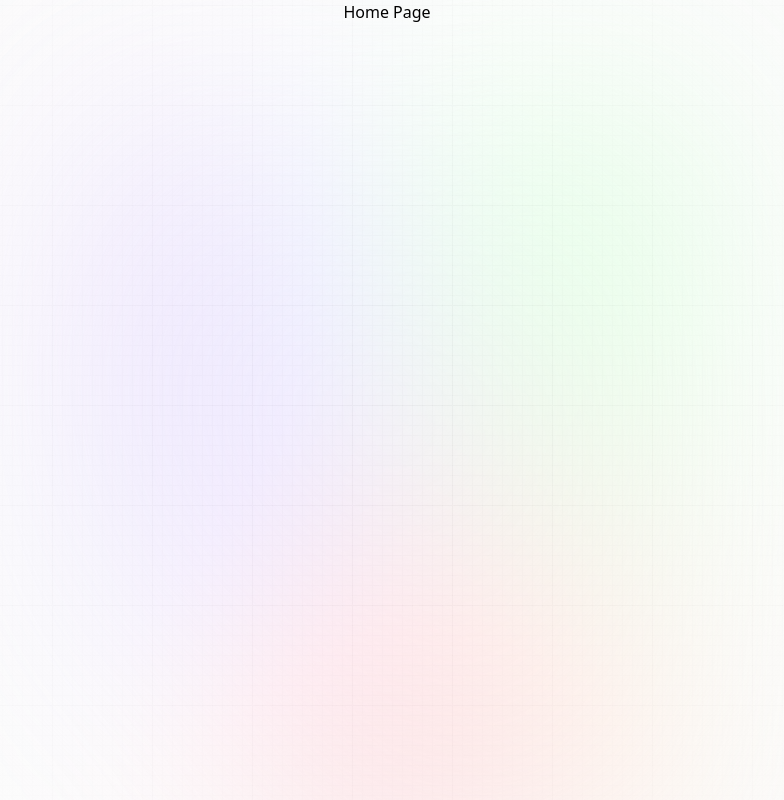
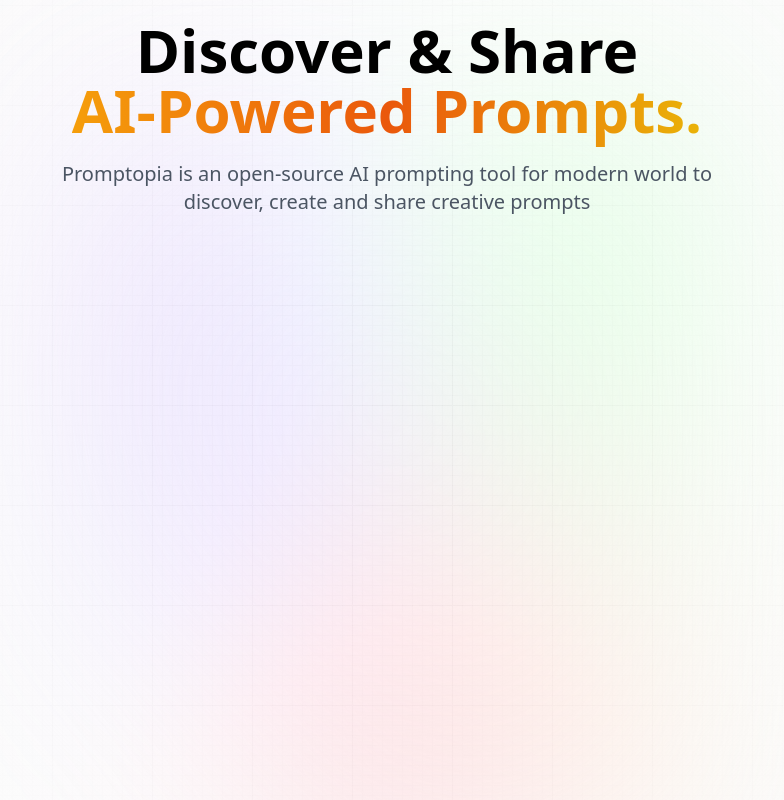
Before and after one commit to NadeemRza/promptopia-clone, a Next.js app: page / in a window 1280 px wide. Shown: the whole page, without its empty margins (253-1037 px from the left). Built offline with nearby package versions, Linux system fonts and the light colour scheme.

Commit message:
added homepage html

```diff
--- a/app/page.jsx
+++ b/app/page.jsx
@@ -1,10 +1,16 @@
-
 const Home = () => {
   return (
-    <div>
-      Home Page
-    </div>
-  )
-}
+    <section className="w-full flex-center flex-col">
+      <h1 className="head_text text-center">Discover & Share
+      <br className="max-md:hidden" />
+      <span className="orange_gradient text-center">AI-Powered Prompts.</span>
+      </h1>
+      <p className="desc text-center">
+        Promptopia is an open-source AI prompting tool for modern world to discover, create and share creative prompts
+      </p>
+      {/* Feed */}
+    </section>
+  );
+};
 
 export default Home;
```
